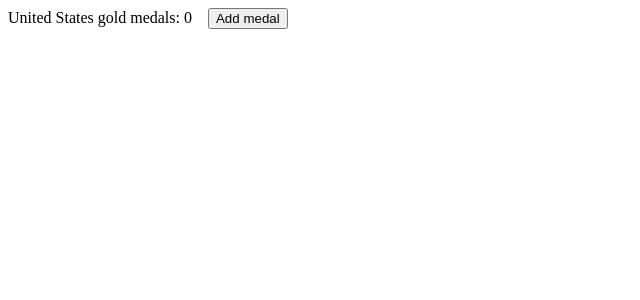
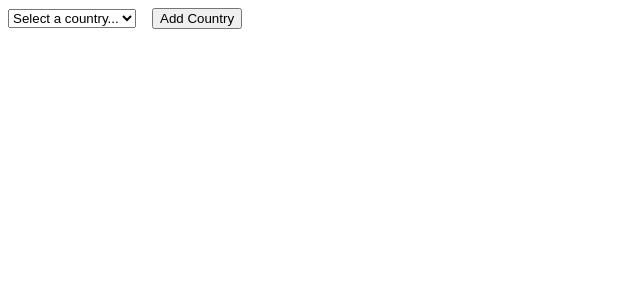
Before and after one commit to thinksideways/react-medals, a React (Vite) app: page / in a window 1280 px wide. Shown: the top 300 px of the page, without its empty margins (0-640 px from the left). Built offline with nearby package versions, Linux system fonts and the light colour scheme.

Commit message:
Refactor so that we can add new countries on the fly while managing their medal counts via bubbling component props up to their parents

```diff
--- a/src/App.jsx
+++ b/src/App.jsx
@@ -1,12 +1,59 @@
-import './App.css'
-import Country from './components/Country'
+import { useState } from "react";
+
+import './App.css';
+
+import CountrySelector from './components/CountrySelector';
+import Countries from './components/Countries';
+
+import countryFlags from 'country-flags';
 
 function App() {
-  return (
-    <>
-      <Country />
-    </>
-  )
+    const [countries, setCountries] = useState([]);
+
+	function handleUpdateMedals(code, medals) {
+		setCountries(
+			countries.map(
+				country => {
+					if (country.code === code) {
+						return {...country, goldMedals: medals};
+					}
+					return country;
+				}
+			)
+		)
+	}
+
+	function handleAddCountry(code) {
+		setCountries(
+			[...countries, {code: code, name: countryFlags[code]?.name, goldMedals: 0}]
+		)
+	}
+
+	function handleDeleteCountry(code) {
+		setCountries(
+			countries.filter(
+				country => {
+					if (country.code !== code) {
+						return country;
+					}
+				}
+			)
+		)
+	}
+
+	return (
+      <>
+        <CountrySelector
+			onAddCountry={handleAddCountry}
+		/>
+
+        <Countries
+			selectedCountries={countries}
+			onUpdateMedals={handleUpdateMedals}
+			onDeleteCountry={handleDeleteCountry}
+		 />
+      </>
+    )
 }
 
 export default App
--- /dev/null
+++ b/src/components/Countries.jsx
@@ -0,0 +1,23 @@
+import Country from "./Country";
+
+function Countries(props) {
+    return (
+        <>
+            <ul>
+                {props.selectedCountries.map((country) =>
+                    <li key={country.code}>
+                        <Country
+                            name={country.name}
+                            code={country.code}
+                            goldMedals={country.goldMedals || 0}
+							onUpdateMedals={props.onUpdateMedals}
+							onDeleteCountry={props.onDeleteCountry}
+                        />
+                    </li>
+                )}
+            </ul>
+        </>
+    )
+}
+
+export default Countries;
--- a/src/components/Country.jsx
+++ b/src/components/Country.jsx
@@ -1,23 +1,50 @@
 import { useState } from 'react'
+import CountrySelector from './CountrySelector'
+import countryFlags from 'country-flags';
 
-function Country() {
-  const [gold, setGold] = useState(0)
-  const [name, setName] = useState("United States")
+function Country(props) {
+	function addMedal() {
+		let medals = props.goldMedals + 1;
+		props.onUpdateMedals(props.code, medals);
+	}
 
-  function handleClick() {
-    setGold((gold) => gold + 1)
+	function removeMedal() {
+		let medals = props.goldMedals - 1;
+		props.onUpdateMedals(props.code, medals);
+	}
+
+	function removeCountry() {
+		props.onDeleteCountry(props.code);
+	}
+
+	function updateCurrentCountry(e) {
+		console.log(e.target.value);
 	}
 
 	return (
 		<>
 		<section id="country">
-        {name} gold medals: {gold}
+			{countryFlags[props.code]?.flag} {props.name} gold medals: {props.goldMedals}
 			<button
 			type="button"
 			className="counter"
-          onClick={handleClick}
+			onClick={addMedal}
 			>
 			Add medal
+			</button>
+			<button
+			type="button"
+			className="counter"
+			onClick={removeMedal}
+			>
+			Remove medal
+			</button>
+			<button
+			type="button"
+			className="counter"
+			onClick={removeCountry}
+			>
+			Remove Country
 			</button>
 		</section>
 		</>
--- /dev/null
+++ b/src/components/CountrySelector.jsx
@@ -0,0 +1,34 @@
+import { useState } from 'react';
+import countryFlags from 'country-flags';
+import { useRef } from 'react';
+
+function CountrySelector(props) {
+    let countriesList = Object.entries(countryFlags).filter(([code, data]) => !data.name.includes("-"));
+	const selectRef = useRef();
+
+	function addCountry() {
+		let code = selectRef.current.value;
+		if (code) {
+			props.onAddCountry(code);
+			selectRef.current.value = "";
+		}
+	}
+
+    return(
+        <>
+            <select ref={selectRef} id="countrySelector" onChange={(e) => console.log(e)}>
+                <option value="">Select a country...</option>
+                {countriesList.map(([code, data]) =>
+                    <option key={code} value={code}>{data.flag} - {data.name}</option>
+                )}
+            </select>
+			<button
+				type="button"
+				onClick={addCountry}>
+				Add Country
+			</button>
+        </>
+    )
+}
+
+export default CountrySelector;
```
Lines whose indentation alone changed are shown as unchanged.
